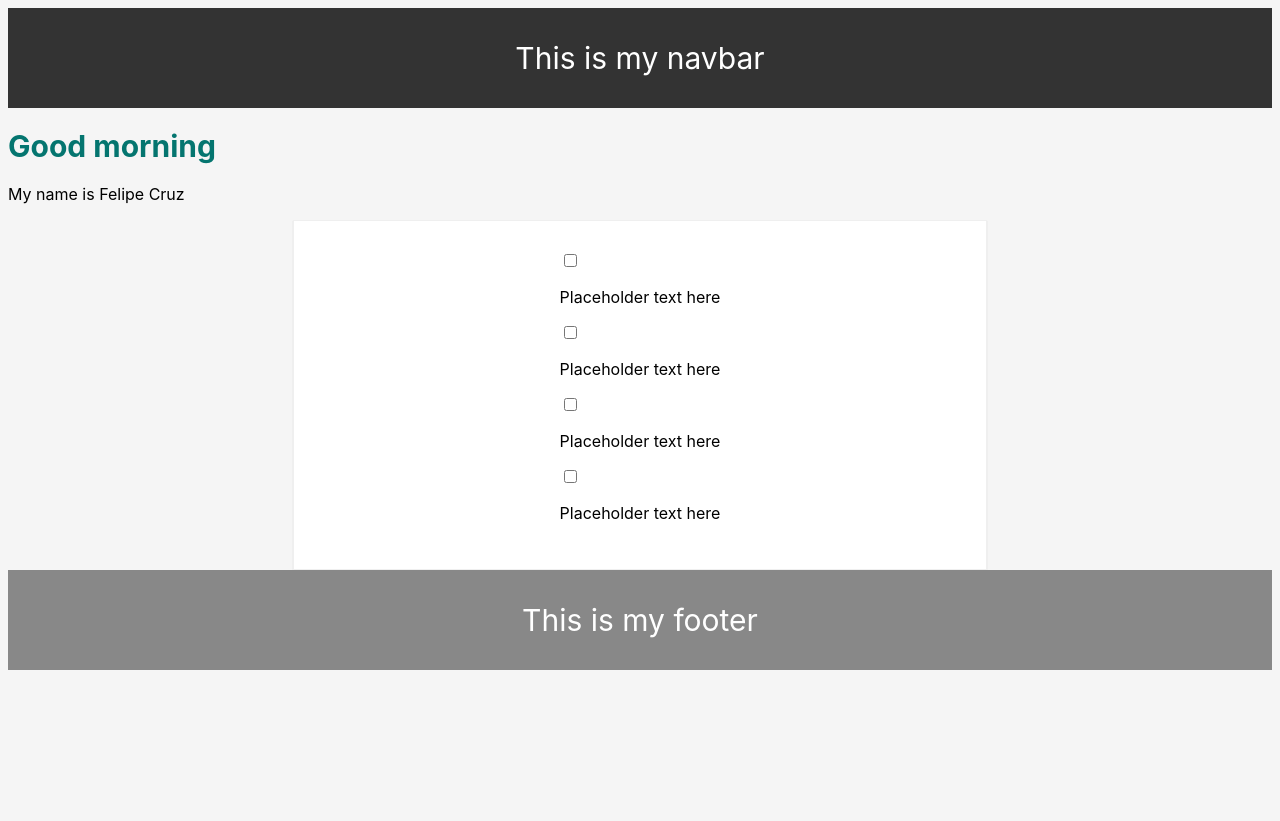
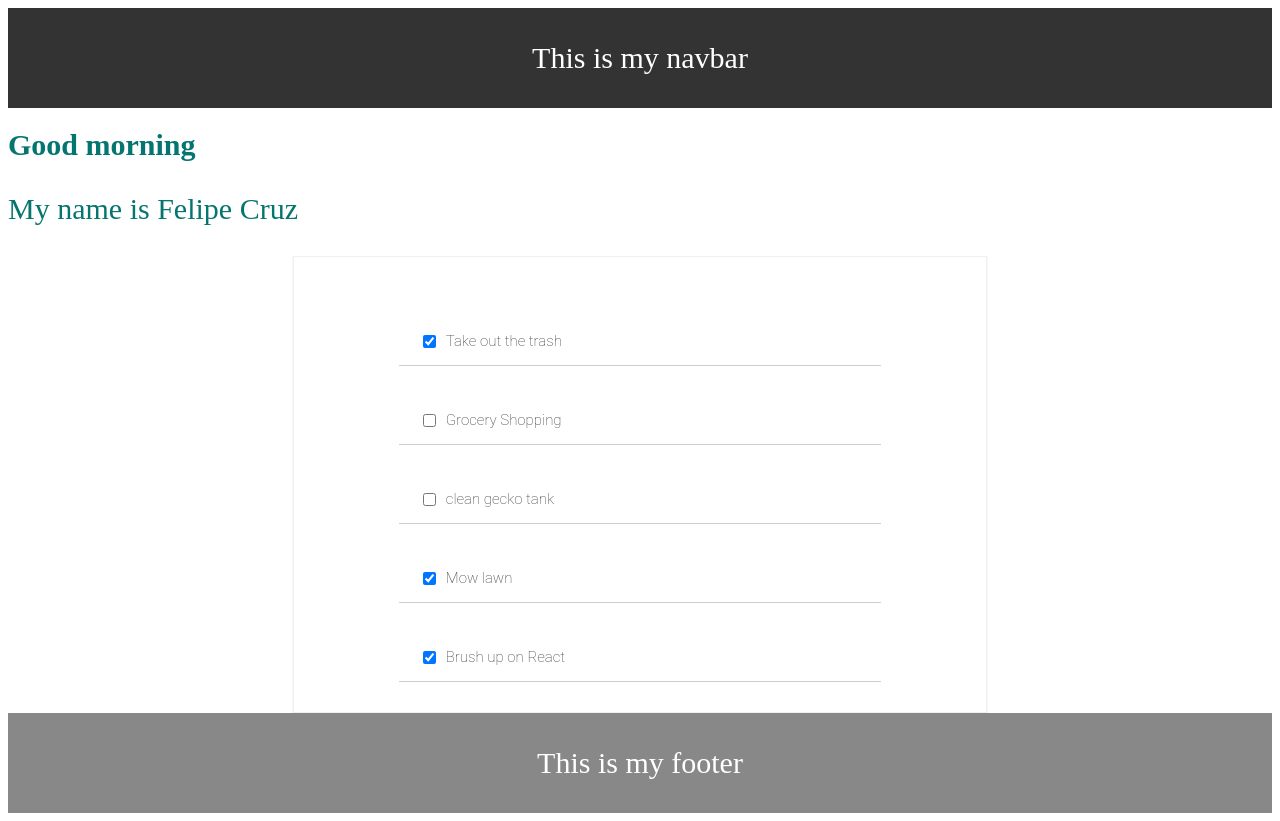
Before and after one commit to felipeldn/scrimba-react-practice, a React (Create React App) app: page / in a window 1280 px wide. Before the commit the page ends 800 px from the top, so only its background shows below. Built offline with nearby package versions, Linux system fonts and the light colour scheme.

Commit message:
todo list React practice

```diff
--- a/src/App.css
+++ b/src/App.css
@@ -1,38 +1,61 @@
-.App {
+.navbar {
+  height: 100px;
+  background-color: #333;
+  color: white;
+  margin-bottom: 15px;
   text-align: center;
+  font-size: 30px;
+  display: flex;
+  justify-content: center;
+  align-items: center;
 }
 
-.App-logo {
-  height: 40vmin;
-  pointer-events: none;
+.footer {
+  height: 100px;
+  background-color: #888;
+  color: white;
+  text-align: center;
+  font-size: 30px;
+  display: flex;
+  justify-content: center;
+  align-items: center;
 }
 
-@media (prefers-reduced-motion: no-preference) {
-  .App-logo {
-    animation: App-logo-spin infinite 20s linear;
-  }
-}
-
-.App-header {
-  background-color: #282c34;
-  min-height: 100vh;
+.todo-list {
+  background-color: white;
+  margin: auto;
+  width: 50%;
   display: flex;
   flex-direction: column;
   align-items: center;
-  justify-content: center;
-  font-size: calc(10px + 2vmin);
-  color: white;
+  border: 1px solid #efefef;
+  box-shadow:
+    0 1px 1px rgba(0, 0, 0, 0.15),
+    0 10px 0 -5px #eee,
+    0 10px 1px -4px rgba(0, 0, 0, 0.15),
+    0 20px 0 -10px #eee,
+    0 20px 1px -9px rgba(0, 0, 0, 0.15);
+  padding: 30px;
 }
 
-.App-link {
-  color: #61dafb;
+.todo-item {
+  display: flex;
+  justify-content: flex-start;
+  align-items: center;
+  padding: 30px 20px 0;
+  width: 70%;
+  border-bottom: 1px solid #cecece;
+  font-family: Roboto, sans-serif;
+  font-weight: 100;
+  font-size: 15px;
+  color: #333333
 }
 
-@keyframes App-logo-spin {
-  from {
-    transform: rotate(0deg);
-  }
-  to {
-    transform: rotate(360deg);
-  }
+input[type=checkbox] {
+  margin-right: 10px;
+  font-size: 30px;
 }
+
+input[type=checkbox]:focus {
+  outline: 0;
+}
--- a/src/App.js
+++ b/src/App.js
@@ -1,23 +1,52 @@
 import './App.css';
+import React from 'react'
 import NavBar from './components/NavBar.js';
 import Main from './components/Main.js';
 import Footer from './components/Footer.js';
 import TodoItem from './components/TodoItem.js'
+import todosData from './components/todosData.js'
 
-function App() {
-  return (
-    <div>
-        <NavBar/>
-        <Main />
-        <div className="todo-list">
-          <TodoItem/>
-          <TodoItem/>
-          <TodoItem/>
-          <TodoItem/>
+class App extends React.Component {
+    constructor() {
+      super()
+      this.state = {
+        todos: todosData
+      }
+      this.handleChange = this.handleChange.bind(this)
+    }
+
+
+    handleChange(id) {
+      this.setState(prevState => {
+        const updatedTodos = prevState.todos.map(todo => {
+          if (todo.id === id) {
+            todo.completed = !todo.completed
+          }
+          return todo
+        })
+        return {
+          todos: updatedTodos
+        }
+      })
+      // console.log(id, "change")
+    }
+
+    render() {
+
+      const toDoItems = this.state.todos.map(item =>
+          <TodoItem key={item.id} item={item}
+          handleChange={this.handleChange}/>)
+      return(
+        <div>
+          <NavBar/>
+          <Main/>
+          <div className="todo-list">
+            {toDoItems}
+          </div>
+          <Footer/>
         </div>
-        <Footer />
-    </div>
-  );
+      )
+    }
 }
 
 export default App;
--- a/src/components/Main.js
+++ b/src/components/Main.js
@@ -15,11 +15,11 @@ function Main() {
   if (hours < 12) {
     timeOfDay = "morning"
     styles.color = "#04756F"
-  } else if (hours >= 12 && hours < 17) {
+  } else if (hours >= 12 && hours < 18) {
     timeOfDay = "afternoon"
     styles.color = "#2E0927"
   } else {
-    timeOfDay = "night"
+    timeOfDay = "evening"
     styles.color = "#D90000"
   }
 
@@ -27,7 +27,7 @@ function Main() {
     <div>
       <h1 style={styles}>Good {timeOfDay}</h1>
 
-      <p>My name is {`${firstName} ${lasttName}`}</p>
+      <p style={styles}> My name is {`${firstName} ${lasttName}`}</p>
     </div>
     )
 }
--- a/src/components/TodoItem.js
+++ b/src/components/TodoItem.js
@@ -1,10 +1,16 @@
 import React from 'react'
 
-function TodoItem() {
+function TodoItem(props) {
+    console.log(props)
+
+
     return (
         <div className="todo-item">
-            <input type="checkbox"/>
-            <p>Placeholder text here</p>
+            <input
+                type="checkbox"
+                checked={props.item.completed}
+                onChange={() => props.handleChange(props.item.id)}/>
+            <p>{props.item.text}</p>
         </div>
     )
 }
--- /dev/null
+++ b/src/components/todosData.js
@@ -0,0 +1,29 @@
+const todosData = [
+    {
+        id: "1",
+        text: "Take out the trash",
+        completed: true
+    },
+    {
+        id: "2",
+        text: "Grocery Shopping",
+        completed: false
+    },
+    {
+        id: "3",
+        text: "clean gecko tank",
+        completed: false
+    },
+    {
+        id: "4",
+        text: "Mow lawn",
+        completed: true
+    },
+    {
+        id: "5",
+        text: "Brush up on React",
+        completed: true
+    },
+]
+
+export default todosData
--- a/src/index.css
+++ b/src/index.css
@@ -52,7 +52,7 @@ code {
   padding: 30px;
 }
 
-todo-item {
+.todo-item {
   display: flex;
   justify-content: flex-start;
   align-items: center;
--- a/src/index.js
+++ b/src/index.js
@@ -1,6 +1,6 @@
 import React from 'react';
 import ReactDOM from 'react-dom';
-import './index.css';
+import './App.css';
 import App from './App';
 import reportWebVitals from './reportWebVitals';
 
```
